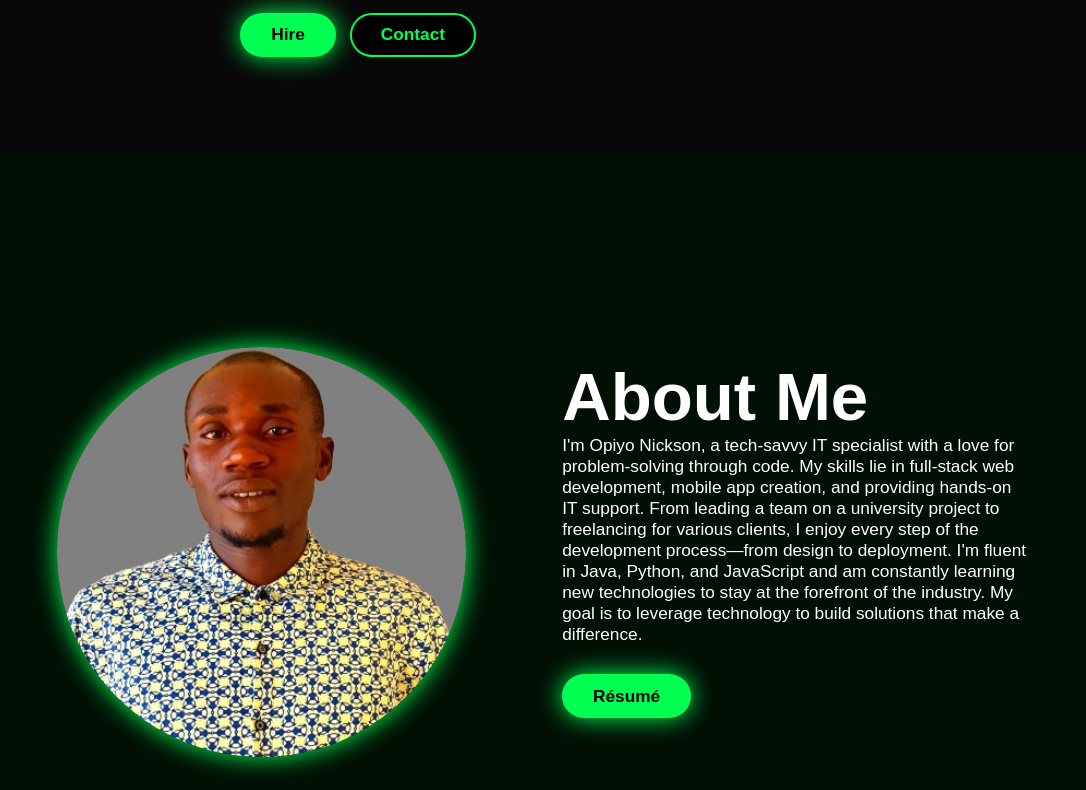
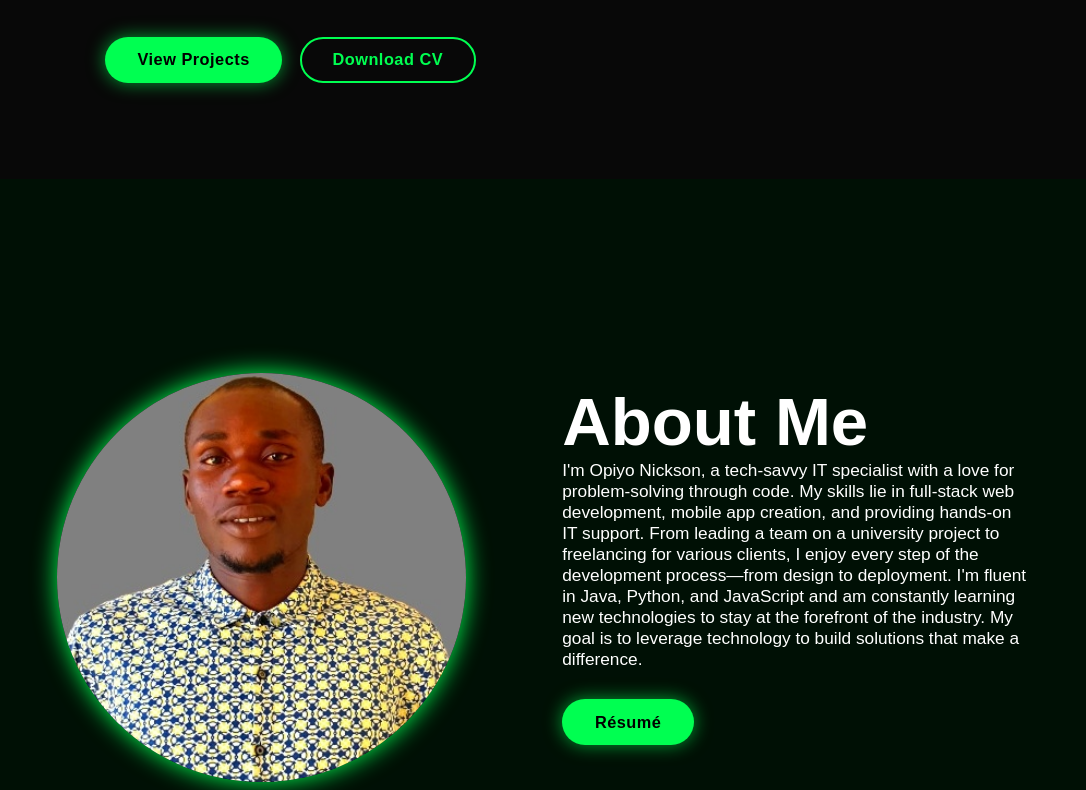
Before and after one commit to Tech-Savvy-code/portfolio, a plain HTML site: page index.html in a window 1280 px wide. Shown: the part 710-1500 px from the top of the page, without its empty margins (97-1183 px from the left). Drawn offline with nearby package versions, Linux system fonts and the light colour scheme; some packages are replaced by stand-ins of ours; a script that the page names is missing.

Commit message:
home  updated

```diff
--- a/index.html
+++ b/index.html
@@ -64,10 +64,11 @@ I design and build
             <i class="bx bxl-twitter"></i>
           </a>
         </div>
-        <div class="btn-group">
-          <a href="mailto:opiyonick243@gmail.com" class="btn">Hire</a>
-          <a href="#contact" class="btn">Contact</a>
-        </div>
+       <div class="btn-group">
+  <a href="#projects" class="btn primary-btn">View Projects</a>
+  <a href="assets/resume.pdf" target="_blank" class="btn secondary-btn">Download CV</a>
+</div>
+
       </div>
 
       <div class="home-image">
--- a/style.css
+++ b/style.css
@@ -172,40 +172,47 @@ section {
 /* ===== BUTTONS ===== */
 .btn-group {
   display: flex;
-  gap: 1.5rem;
+  gap: 1.8rem;
+  margin-top: 2.5rem;
 }
 
 .btn {
-  display: inline-block;
-  padding: 1rem 3rem;
+  display: inline-flex;
+  align-items: center;
+  justify-content: center;
+  padding: 1.2rem 3.2rem;
   background: var(--main-color);
-  box-shadow: 0 0 25px var(--main-color);
+  box-shadow: 0 0 18px rgba(0, 255, 81, 0.6);
   color: black;
-  font-size: 1.8rem;
+  font-size: 1.7rem;
   border-radius: 3rem;
   border: 2px solid transparent;
   font-weight: 600;
-  transition: 0.3s ease-in-out;
+  letter-spacing: 0.5px;
+  transition: all 0.3s ease-in-out;
 }
 
+/* PRIMARY CTA */
 .btn:hover {
-  transform: scale(1.05);
+  transform: translateY(-3px) scale(1.05);
   box-shadow: 0 0 25px var(--main-color),
-              0 0 50px var(--main-color);
+              0 0 50px rgba(0, 255, 81, 0.6);
 }
 
+/* SECONDARY CTA */
 .btn-group a:nth-of-type(2) {
-  background-color: black;
+  background-color: transparent;
   color: var(--main-color);
   border: 2px solid var(--main-color);
-  box-shadow: 0 0 25px transparent;
+  box-shadow: none;
 }
 
 .btn-group a:nth-of-type(2):hover {
-  box-shadow: 0 0 25px var(--main-color);
   background-color: var(--main-color);
   color: black;
+  box-shadow: 0 0 25px var(--main-color);
 }
+
 
 /* ===== ABOUT ===== */
 .about {
```
